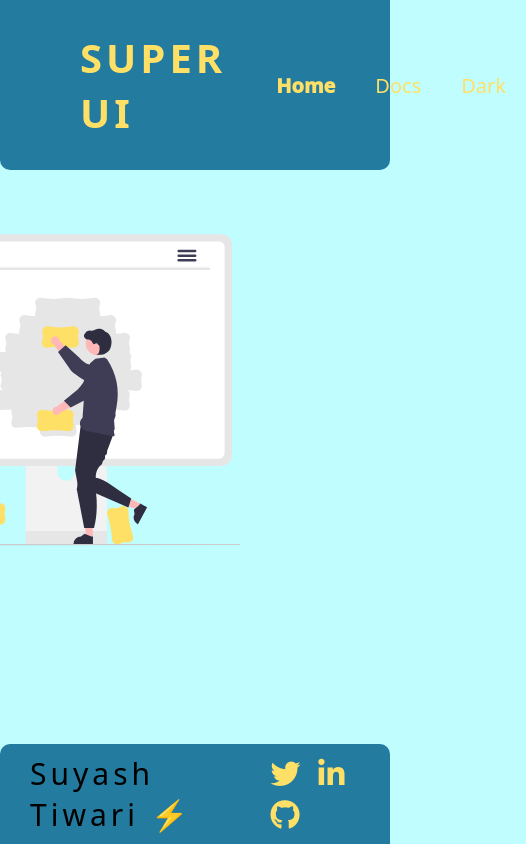
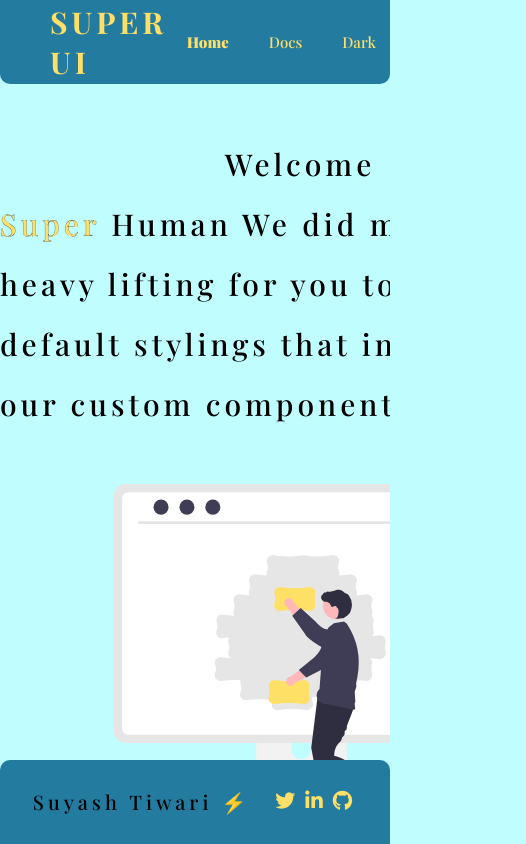
Before and after one commit to SuyashTiwariCoder/Super_UI, a plain HTML site: page index.html in a window 390 px wide. Shown: the whole page, 526 px wide, since content can reach past the window. Drawn offline with nearby package versions, Linux system fonts and the light colour scheme; a web font is replaced by a local one.

```diff
--- a/index.css
+++ b/index.css
@@ -1,98 +1,59 @@
-
+@import url('https://fonts.googleapis.com/css2?family=Playfair+Display:ital,wght@0,500;0,600;0,700;0,800;0,900;1,400;1,500;1,600;1,700;1,800;1,900&display=swap');
 body {
-  -webkit-box-sizing: border-box;
           box-sizing: border-box;
   background-color: var(--superUI-background-Color);
-  font-family: "Noto Sans", sans-serif;
-  overflow: hidden;
+  font-family: 'Playfair Display', serif;
 }
 
 .navigation {
-  display: -webkit-box;
-  display: -ms-flexbox;
   display: flex;
-  -webkit-box-pack: justify;
-      -ms-flex-pack: justify;
-          justify-content: space-between;
+  justify-content: space-between;
   background-color: var(--superUI-blue-Color);
   color: var(--superUI-yellow-Color);
   border-bottom-left-radius: 1rem;
   border-bottom-right-radius: 1rem;
+  height: 10vh;
 }
 
 .navigation .navigation__list {
-  display: -webkit-box;
-  display: -ms-flexbox;
   display: flex;
-  -webkit-box-pack: center;
-      -ms-flex-pack: center;
-          justify-content: center;
-  -webkit-box-align: center;
-      -ms-flex-align: center;
-          align-items: center;
+  justify-content: center;
+  align-items: center;
   list-style-type: none;
 }
 
 .navigation .navigation__list--item {
   padding: 2rem;
   text-align: center;
-  font-size: 2rem;
+  font-size: 1.5rem;
   text-decoration: none;
   color: var(--superUI-yellow-Color);
 }
 
 .navigation h1 {
-  padding: 3rem;
-  font-size: 4rem;
+  font-size: 3rem;
   margin-left: 5rem;
   letter-spacing: 4px;
+  display: grid;
+  place-items: center;
+}
+.imgAndPara{
+  display: grid;
+  place-items: center;
+  grid-template-columns: repeat(auto-fit, minmax(60rem, 1fr));
 }
 
-img {
-  height: 40rem;
-  width: 40rem;
-  float: right;
-  padding-right: 5rem;
-  margin-right: 10rem;
-  z-index: 1;
+.main--intro img {
+  height: auto;
+  width: 39rem;
+
 }
 
-.container {
-  height: 40rem;
-  position: relative;
+.main--intro {
+  height: 80vh;
+  overflow: auto;
 }
-
-.text-stroke {
-  color: var(--superUI-yellow-Color);
-  -webkit-text-stroke: 0.2px black;
-}
-
-.para-hero {
-  font-size: 4rem;
-  height: 40rem;
-  width: 100rem;
-  display: -webkit-box;
-  display: -ms-flexbox;
-  display: flex;
-  -webkit-box-pack: center;
-      -ms-flex-pack: center;
-          justify-content: center;
-  -webkit-box-align: center;
-      -ms-flex-align: center;
-          align-items: center;
-  -webkit-box-orient: vertical;
-  -webkit-box-direction: normal;
-      -ms-flex-direction: column;
-          flex-direction: column;
-  padding-right: 4rem;
-  padding: 5rem;
-  -ms-flex-wrap: wrap;
-      flex-wrap: wrap;
-  letter-spacing: 4px;
-}
-
 .btn-home {
-  position: absolute;
   bottom: 3rem;
   right: 95rem;
   padding: 1rem;
@@ -102,8 +63,39 @@
   border-radius: 1rem;
   letter-spacing: 4px;
   cursor: pointer;
+  font-family: 'Playfair Display', serif;
 }
 
+.text-stroke {
+  color: var(--superUI-yellow-Color);
+  -webkit-text-stroke: 0.2px var(--dark);
+}
+.navigation h1 a{
+  text-decoration: none;
+    color: var(--superUI-yellow-Color);
+    font-weight: 700;
+}
+.para-hero {
+  font-size: 3rem;
+  height: 40rem;
+  width: 70rem;
+  display: flex;
+  justify-content: center;
+  align-items: center;
+  flex-direction: column;
+  padding-right: 4rem;
+  padding: 5rem;
+  flex-wrap: wrap;
+  letter-spacing: 4px;
+  line-height: 6rem;
+}
+.icons .fab{
+  font-size: 2rem;
+}
+.btn--container{
+  text-align: center;
+  margin-top: 2rem;
+}
 .btn-home:hover {
   color: var(--white);
   background-color: var(--superUI-blue-Color);
@@ -115,16 +107,10 @@
 }
 
 footer {
-  display: -webkit-box;
-  display: -ms-flexbox;
   display: flex;
-  -webkit-box-pack: center;
-      -ms-flex-pack: center;
-          justify-content: center;
-  -webkit-box-align: center;
-      -ms-flex-align: center;
-          align-items: center;
-  height: 10rem;
+  justify-content: center;
+  align-items: center;
+  height: 10vh;
   width: 100vw;
   padding: 3rem;
   font-size: 3rem;
@@ -144,6 +130,7 @@
 
 .footer__para {
   letter-spacing: 4px;
+  font-size: 2rem;
 }
 
 .btn-home a{
--- a/index.html
+++ b/index.html
@@ -6,31 +6,33 @@
     <meta name="viewport" content="width=device-width, initial-scale=1.0">
     <link rel="stylesheet" href="/stylesheets/utility.css">
     <link rel="stylesheet" href="/index.css">
+    <link rel="stylesheet" href="/stylesheets/class.css">
     <title>Super UI</title>
 </head>
 <body>
 
     <nav class="navigation">
 
-        <h1>SUPER UI</h1>
+        <h1><a href="/index.html">SUPER UI</a></h1>
       <ul class="navigation__list">
         <li ><a class="navigation__list--item nav--active"href="/index.html">Home</a></li>
         <li ><a class="navigation__list--item" href="/Documentation/documentation.html">Docs</a></li>
         <li><a class="navigation__list--item" href="#">Dark</a></li>
       </ul>
     </nav>
-<div class="container">
-  <img src="/Images/undraw_building_blocks_re_rwls.svg" alt="">
+<div class="main--intro">
+  <div class="imgAndPara">
 <p class="para-hero"> Welcome<span ><span class="text-stroke">Super</span> Human
     We did most of the heavy lifting for you to provide a default stylings that incorporate our custom components.</span></p>
-    <button class="btn-home" ><a href="/Documentation/documentation.html"> Get Started</a></button>
+    <img src="/Images/undraw_building_blocks_re_rwls.svg" alt=""></div>
+   <div class="btn--container"> <button class="btn-home" ><a href="/Documentation/documentation.html"> Get Started</a></button></div>
 </div>
 
 
 
 <footer class="footer">
         <p class="footer__para">Suyash Tiwari ⚡ </p>
-      <div class="icons">
+      <div class="icons flex--cemter">
           <a href="https://twitter.com/SuyashT20"> </i><i class="fab fa-2x  fa-twitter"></i></a>
           <a href="https://www.linkedin.com/in/suyashtiwari20/"><i class="fab fa-2x fa-linkedin-in"></i></a>
           <a href="https://github.com/SuyashTiwariCoder"><i class="fab fa-2x fa-github"></i></a>
```
